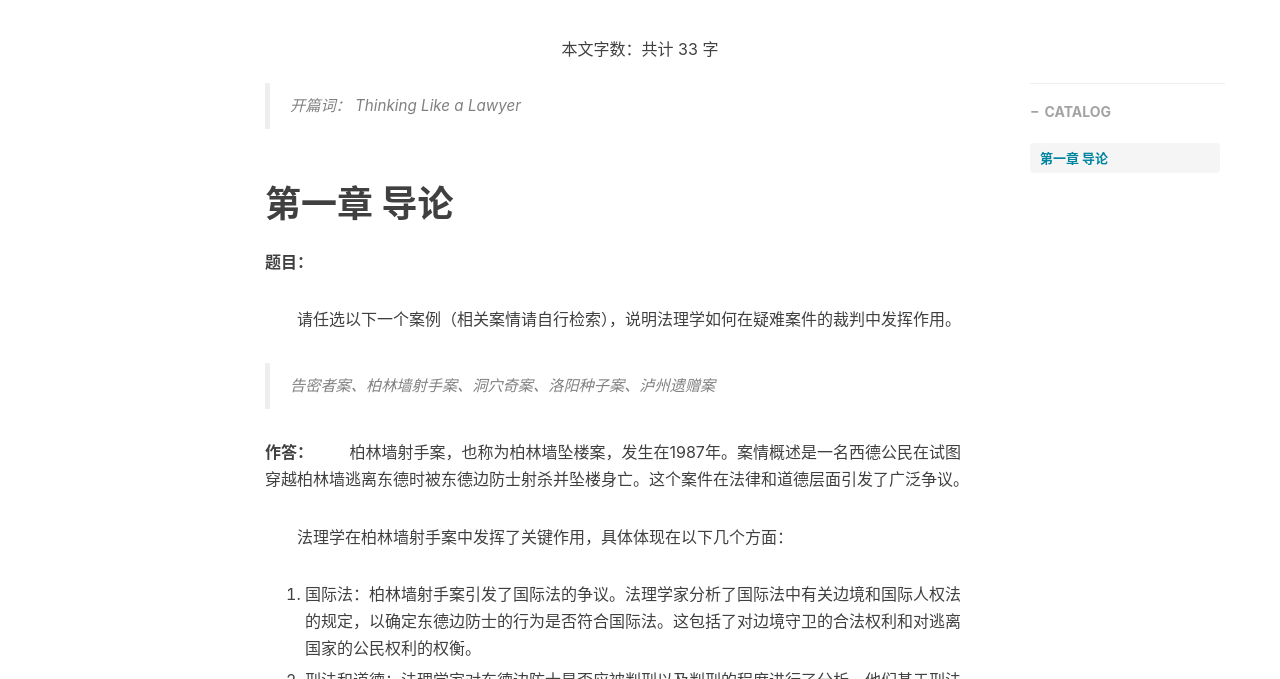
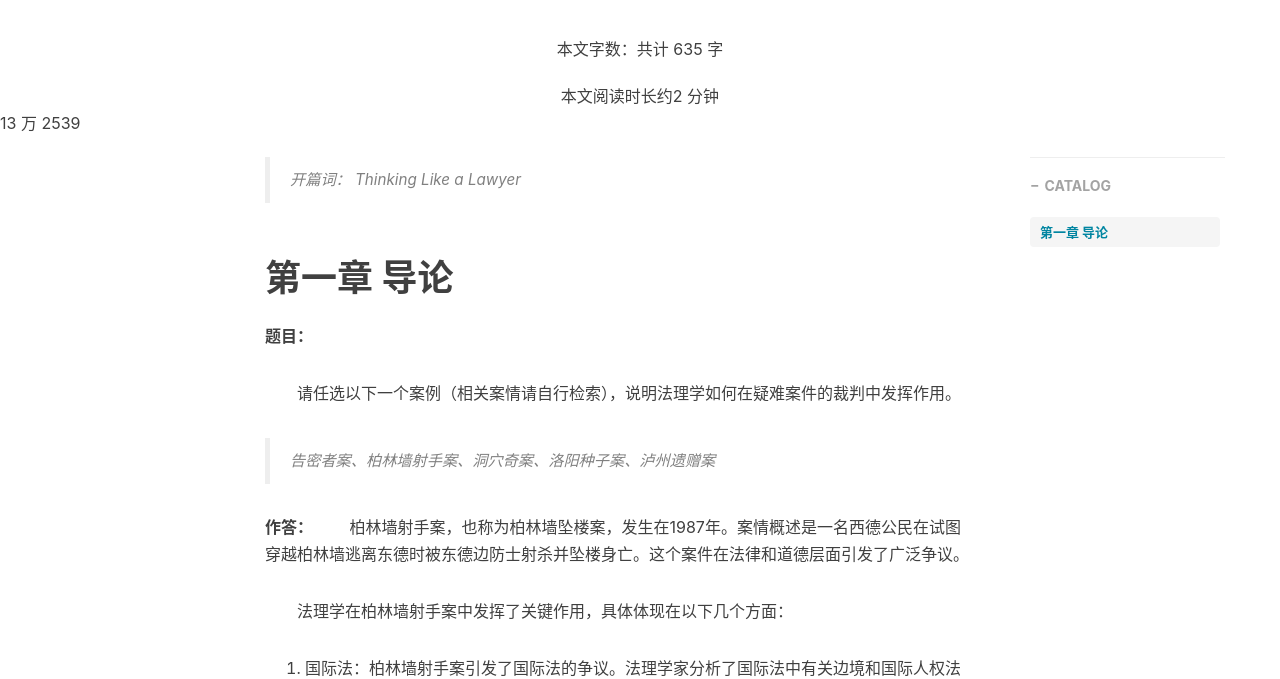
Before and after one commit to Draper-crypto/Draper-crypto.github.io, a Jekyll site: the page built from _posts/2023-9-8-jurisprudence.md, in a window 1280 px wide and 900 px high, scrolled down 306 px, cut to the strip 221-900 px from the top of the window. Built offline with Jekyll 4.4.1, drawn with Linux system fonts in a browser that asks for light colours; nearby versions of some CDN libraries; comment, search, counter and statistics services are not loaded.

Commit message:
Update post.html

```diff
--- a/_layouts/post.html
+++ b/_layouts/post.html
@@ -11,9 +11,20 @@
 
 <!-- Post Content -->
 <article>
-    {% assign contentWithoutHtml = page.content | replace: '<p>', '' | replace: '</p>', '' | replace: '<a', '' | replace: '</a>', '' %}
-    <div class="pager">本文字数：共计&nbsp;{{ contentWithoutHtml | number_of_words }}&nbsp;字</div>
 
+    <div class="pager">本文字数：共计&nbsp;{{ page.content | strip_html | strip_newlines | remove: " " | size }}&nbsp;字</div>
+    <div class="pager">本文阅读时长约{{ page.content | strip_html | strip_newlines | remove: " " | size | divided_by: 350 | plus: 1 }}&nbsp;分钟</div>
+    {% assign count = 0 %}
+    {% for post in site.posts %}
+        {% assign single_count = post.content | strip_html | strip_newlines | remove: " " | size %}
+        {% assign count = count | plus: single_count %}
+    {% endfor %}
+
+    {% if count > 10000 %}
+        {{ count | divided_by: 10000 }} 万 {{ count | modulo: 10000 }}
+    {% else %}
+        {{ count }}
+    {% endif %}
 
     <div class="container">
         <div class="row">
```
